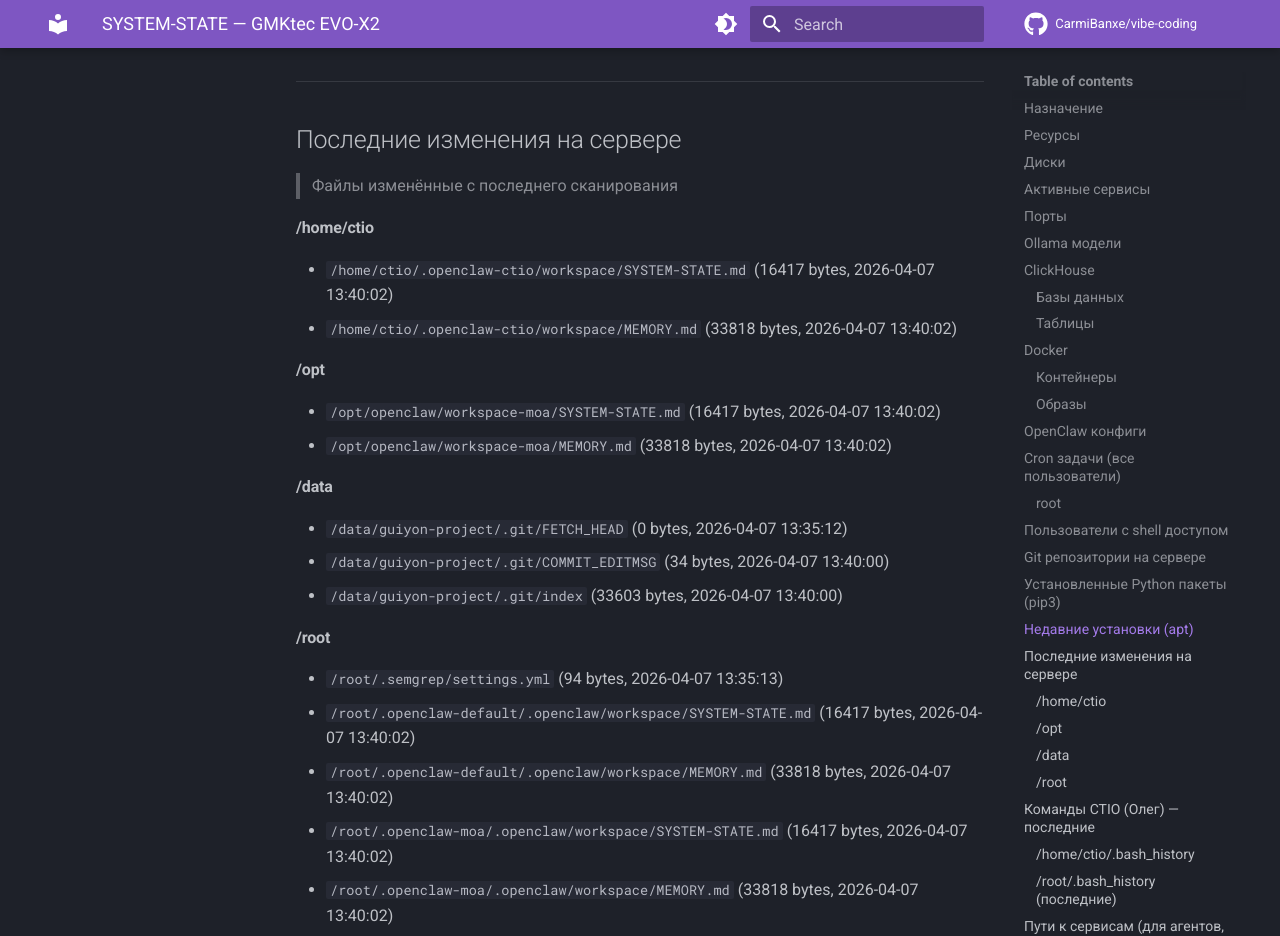
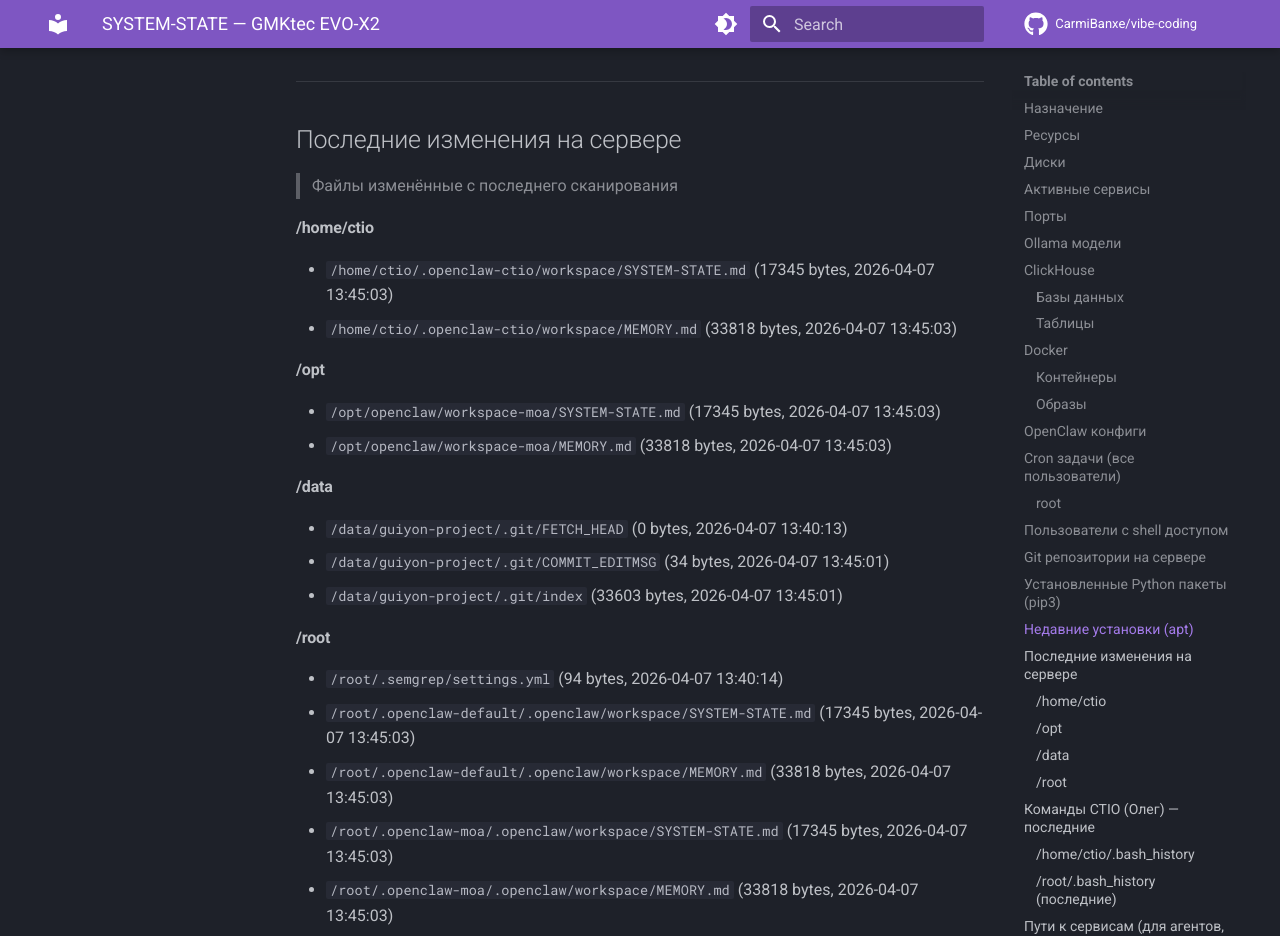
Before and after one commit to CarmiBanxe/vibe-coding, an MkDocs documentation site: the page built from docs/SYSTEM-STATE.md, in a window 1280 px wide and 1400 px high, scrolled down 14082 px. Shown: the top 936 px of the window. Built offline with MkDocs 1.6.1 and Material for MkDocs 9.7.7, drawn with Linux system fonts in a browser that asks for light colours; comment, search, counter and statistics services are not loaded; some of the changed text lies outside the part shown.

Commit message:
auto: SYSTEM-STATE v2 update (2026-04-07 13:45 CEST)

```diff
--- a/docs/SYSTEM-STATE.md
+++ b/docs/SYSTEM-STATE.md
@@ -1,6 +1,6 @@
 # SYSTEM-STATE — GMKtec EVO-X2
 > Автоматически обновляется каждые 5 минут
-> Последнее сканирование: 2026-04-07 13:40 CEST
+> Последнее сканирование: 2026-04-07 13:45 CEST
 > Источник: ctio-watcher.sh v2 (cron)
 
 ## Назначение
@@ -187,8 +187,8 @@
 | qwen3-banxe-v2:latest | 17.3 GB | 2026-04-03 |
 | qwen3-banxe:latest | 17.3 GB | 2026-04-02 |
 | qwen3:30b-a3b | 17.3 GB | 2026-04-02 |
+| huihui_ai/glm-4.7-flash-abliterated:latest | 17.5 GB | 2026-03-26 |
 | gurubot/gpt-oss-derestricted:20b | 14.7 GB | 2026-03-26 |
-| huihui_ai/glm-4.7-flash-abliterated:latest | 17.5 GB | 2026-03-26 |
 
 ## ClickHouse
 ### Базы данных
@@ -253,8 +253,8 @@
 | marble-src-marble-frontend:latest | 757MB |
 | marble-src-marble-backend:latest | 255MB |
 | andreysenov/firebase-tools:latest | 1.47GB |
+| jube.app:latest | 646MB |
 | <none>:<none> | 646MB |
-| jube.app:latest | 646MB |
 | mongo:8 | 950MB |
 | postgis/postgis:17-3.5 | 637MB |
 | postgres:17 | 453MB |
@@ -385,28 +385,28 @@
 
 
 #### /home/ctio
-- `/home/ctio/.openclaw-ctio/workspace/SYSTEM-STATE.md` (16417 bytes, 2026-04-07 13:40:02)
-- `/home/ctio/.openclaw-ctio/workspace/MEMORY.md` (33818 bytes, 2026-04-07 13:40:02)
+- `/home/ctio/.openclaw-ctio/workspace/SYSTEM-STATE.md` (17345 bytes, 2026-04-07 13:45:03)
+- `/home/ctio/.openclaw-ctio/workspace/MEMORY.md` (33818 bytes, 2026-04-07 13:45:03)
 
 #### /opt
-- `/opt/openclaw/workspace-moa/SYSTEM-STATE.md` (16417 bytes, 2026-04-07 13:40:02)
-- `/opt/openclaw/workspace-moa/MEMORY.md` (33818 bytes, 2026-04-07 13:40:02)
+- `/opt/openclaw/workspace-moa/SYSTEM-STATE.md` (17345 bytes, 2026-04-07 13:45:03)
+- `/opt/openclaw/workspace-moa/MEMORY.md` (33818 bytes, 2026-04-07 13:45:03)
 
 #### /data
-- `/data/guiyon-project/.git/FETCH_HEAD` (0 bytes, 2026-04-07 13:35:12)
-- `/data/guiyon-project/.git/COMMIT_EDITMSG` (34 bytes, 2026-04-07 13:40:00)
-- `/data/guiyon-project/.git/index` (33603 bytes, 2026-04-07 13:40:00)
+- `/data/guiyon-project/.git/FETCH_HEAD` (0 bytes, 2026-04-07 13:40:13)
+- `/data/guiyon-project/.git/COMMIT_EDITMSG` (34 bytes, 2026-04-07 13:45:01)
+- `/data/guiyon-project/.git/index` (33603 bytes, 2026-04-07 13:45:01)
 
 #### /root
-- `/root/.semgrep/settings.yml` (94 bytes, 2026-04-07 13:35:13)
-- `/root/.openclaw-default/.openclaw/workspace/SYSTEM-STATE.md` (16417 bytes, 2026-04-07 13:40:02)
-- `/root/.openclaw-default/.openclaw/workspace/MEMORY.md` (33818 bytes, 2026-04-07 13:40:02)
-- `/root/.openclaw-moa/.openclaw/workspace/SYSTEM-STATE.md` (16417 bytes, 2026-04-07 13:40:02)
-- `/root/.openclaw-moa/.openclaw/workspace/MEMORY.md` (33818 bytes, 2026-04-07 13:40:02)
-- `/root/.openclaw-moa/.openclaw/workspace-moa/SYSTEM-STATE.md` (16417 bytes, 2026-04-07 13:40:02)
-- `/root/.openclaw-moa/.openclaw/workspace-moa/MEMORY.md` (33818 bytes, 2026-04-07 13:40:02)
-- `/root/.openclaw-moa/workspace-moa/SYSTEM-STATE.md` (16417 bytes, 2026-04-07 13:40:02)
-- `/root/.openclaw-moa/workspace-moa/MEMORY.md` (33818 bytes, 2026-04-07 13:40:02)
+- `/root/.semgrep/settings.yml` (94 bytes, 2026-04-07 13:40:14)
+- `/root/.openclaw-default/.openclaw/workspace/SYSTEM-STATE.md` (17345 bytes, 2026-04-07 13:45:03)
+- `/root/.openclaw-default/.openclaw/workspace/MEMORY.md` (33818 bytes, 2026-04-07 13:45:03)
+- `/root/.openclaw-moa/.openclaw/workspace/SYSTEM-STATE.md` (17345 bytes, 2026-04-07 13:45:03)
+- `/root/.openclaw-moa/.openclaw/workspace/MEMORY.md` (33818 bytes, 2026-04-07 13:45:03)
+- `/root/.openclaw-moa/.openclaw/workspace-moa/SYSTEM-STATE.md` (17345 bytes, 2026-04-07 13:45:03)
+- `/root/.openclaw-moa/.openclaw/workspace-moa/MEMORY.md` (33818 bytes, 2026-04-07 13:45:03)
+- `/root/.openclaw-moa/workspace-moa/SYSTEM-STATE.md` (17345 bytes, 2026-04-07 13:45:03)
+- `/root/.openclaw-moa/workspace-moa/MEMORY.md` (33818 bytes, 2026-04-07 13:45:03)
 
 ---
 
```
Also changed, not shown: other parts of docs/SYSTEM-STATE.md (+2 -2 lines).
